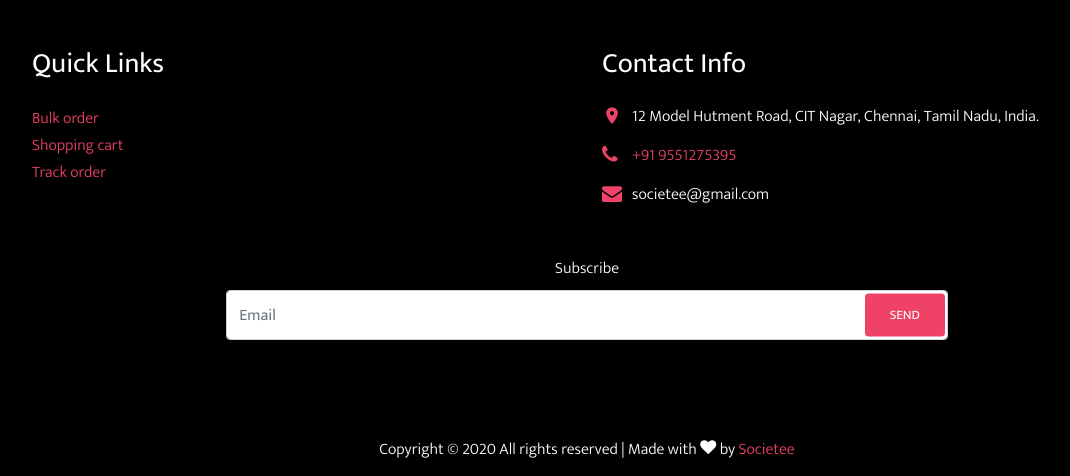
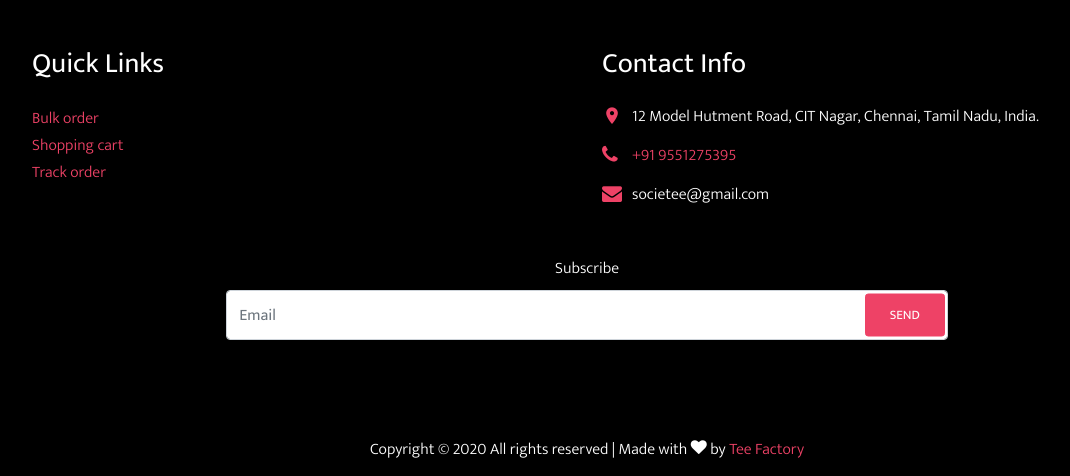
Before and after one commit to praveenvino39/website404, a Django app: page /auth/signup/ in a window 1280 px wide. Shown: the part 397-873 px from the top of the page, without its empty margins (53-1123 px from the left). Run offline with Django 3.2, Linux system fonts and the light colour scheme; some libraries are stand-ins or nearby versions; some web fonts are replaced.

Commit message:
Update base.html

```diff
--- a/homepage/templates/homepage/base.html
+++ b/homepage/templates/homepage/base.html
@@ -97,7 +97,7 @@
                 Copyright ©
                 <script>document.write(new Date().getFullYear());</script>
                 All rights reserved | Made with <i class="icon-heart" aria-hidden="true"></i> by <a
-                    href="{% url 'homepage' %}" class="text-primary">Societee</a>
+                    href="{% url 'homepage' %}" class="text-primary">Tee Factory</a>
             </p>
         </div>
         <div class="col-lg-12 col-md-12">
```
